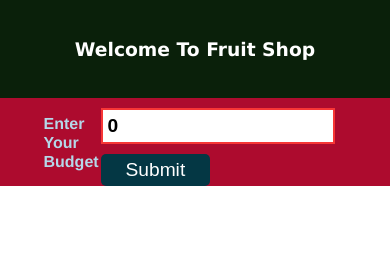
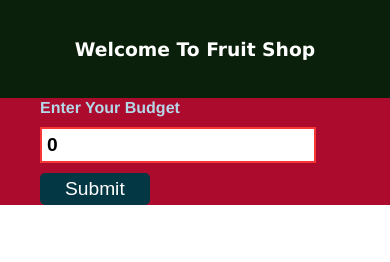
Before and after one commit to Ameer255/fruit-shop, a plain HTML site: page index.html in a window 390 px wide. Shown: the top 262 px of the page. Drawn offline with Linux system fonts and the light colour scheme.

Commit message:
Responsiveness issues fixed

```diff
--- a/style.css
+++ b/style.css
@@ -47,11 +47,14 @@ header{
 
 
 #input{
-    width: 90%;
+
     margin-left: 30px;
     display: flex;
     align-items: center;
-    justify-content: space-around;
+    justify-content: space-between;
+}
+#input div{
+	margin-right :8px;
 }
 
 
@@ -64,8 +67,6 @@ header{
     border: 2px solid rgb(247, 54, 54);
     max-width: 80%;
 }
-
-
 #input button{
     padding: 5px 25px;
     cursor: pointer;
@@ -183,3 +184,13 @@ header{
         width: 25%;
     }
 }
+
+
+@media screen and (max-width:600px){
+		#input{
+			display: flex;
+			flex-direction : column;
+			align-items : flex-start;
+
+		}
+}
```
